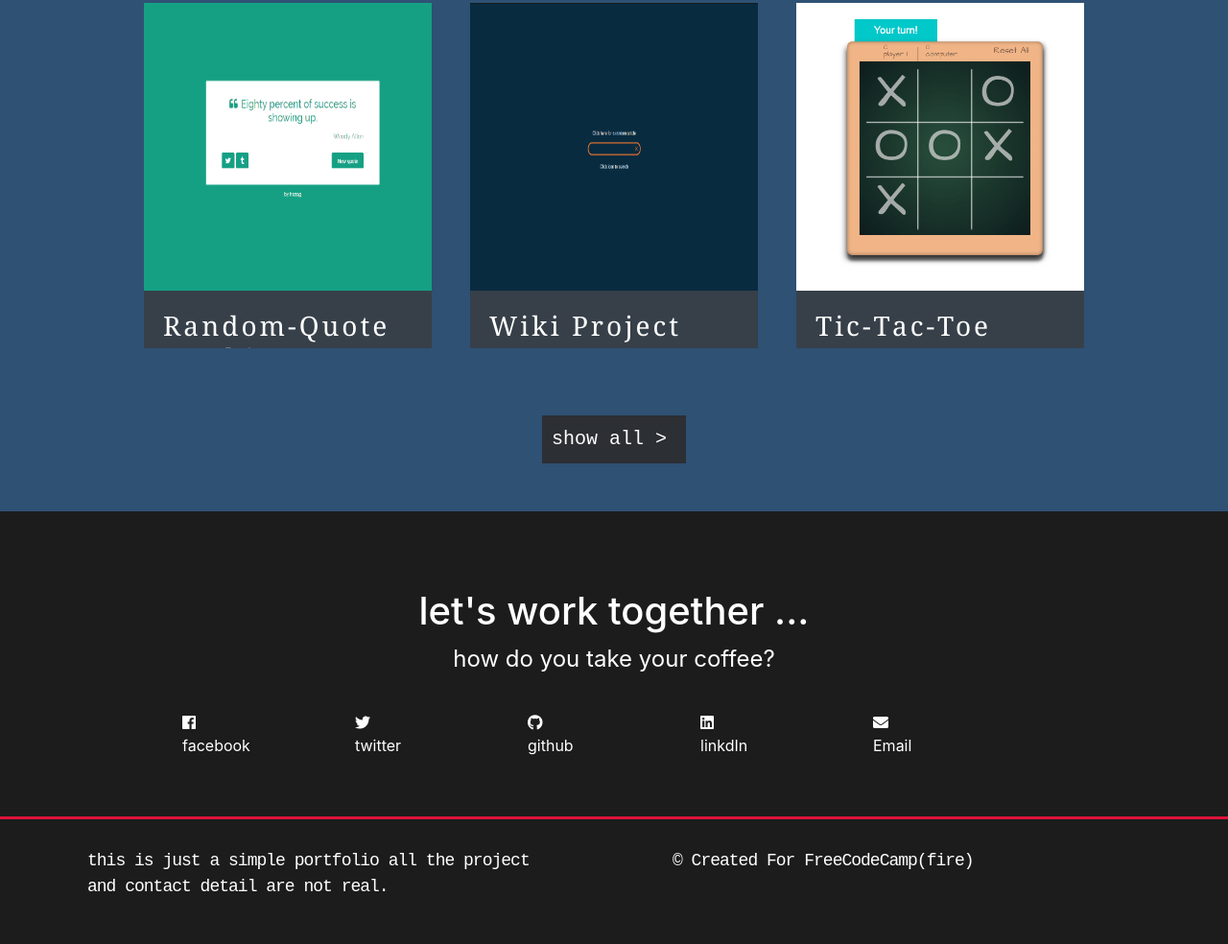
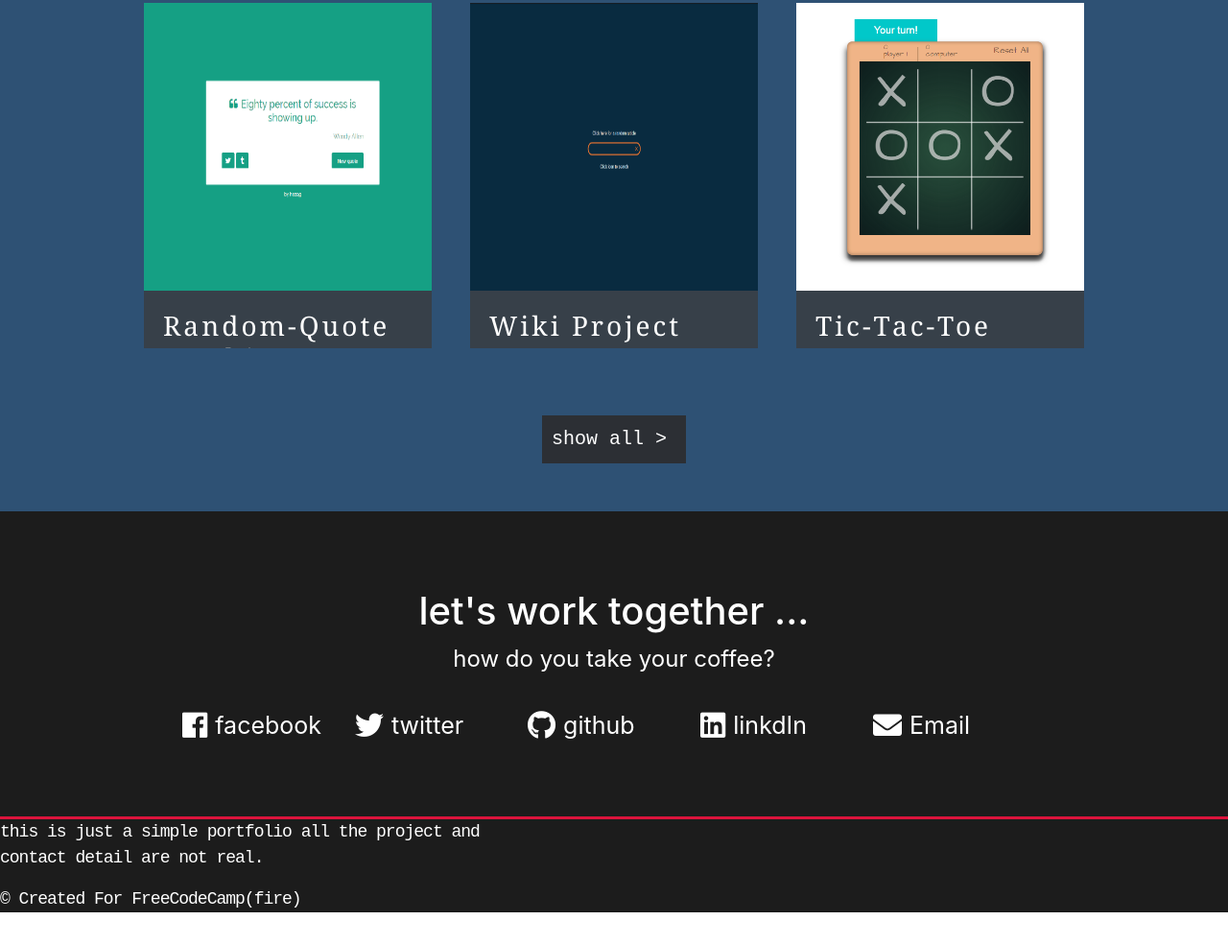
Before and after one commit to samiullah119/PORTFOLIO__, a plain HTML site: page index.html in a window 1280 px wide. Shown: the part 1408-2392 px from the top of the page at 96% size. Drawn offline with Linux system fonts and the light colour scheme.

Commit message:
add style to icons

```diff
--- a/css/style.css
+++ b/css/style.css
@@ -185,10 +185,19 @@ footer {
 }
 
 .social-media span {
+    display: flex;
+    flex-direction: row;
+    line-height: 30px;
+    font-size: 25px;
     color: white
 }
 
-.copyright {
+.social-media span i {
+    margin-right: 8px;
+    font-size: 30px;
+}
+
+.social-media span .copyright {
     display: flex;
     flex-direction: row;
     justify-content: space-around;
```
